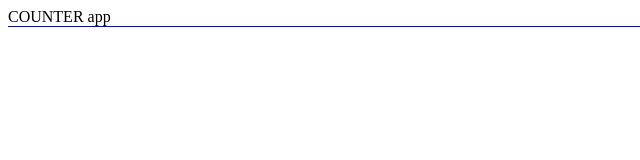
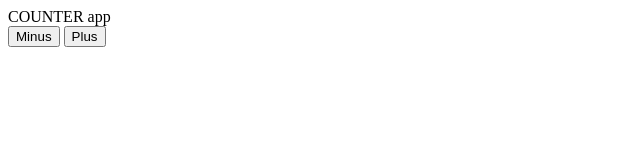
Before and after one commit to mskalniak/lesson_4, a plain HTML site: page index.html in a window 1280 px wide. Shown: the whole page, without its empty margins (0-640 px from the left). Drawn offline with Linux system fonts and the light colour scheme.

```diff
--- a/app.js
+++ b/app.js
@@ -1,6 +1,36 @@
-document.addEventListener('DOMContentLoaded', function() {
-    console.log('Counter app');
+let counter = 5;
+let logs = [];
 
-    const container = document.querySelector('.container');
-    container.style.borderTop = '1px solid blue';
-});
+
+// document.addEventListener('DOMContentLoaded', function() {
+//     console.log('Counter app');
+
+//     const containerElem = document.querySelector('.container');
+//     containerElem.style.border = '1px solid blue';
+
+//     const counterElem = document.getElementById('counter');
+//     counterElem.innerText = counter;
+// });
+
+function onMinusClicked() {
+    console.log('on minus clicked!');
+    counter--;
+    console.log('counter: ', counter);
+
+    const counterElem = document.getElementById('counter');
+    counterElem.innerText = counter;
+
+    logs.push(`${counter}: ${new Date()}`);
+    console.log(logs);
+
+    const logsElem = document
+}
+
+function onPlusClicked() {
+    console.log('on plus clicked!');
+    counter++;
+    console.log('counter: ', counter);
+
+    const counterElem = document.getElementById('counter');
+    counterElem.innerText = counter;
+}
--- a/index.html
+++ b/index.html
@@ -14,7 +14,9 @@
 
         <section>
             <div class="container">
-
+                <button id="minus" onclick="onMinusClicked()">Minus</button>
+                <span id="counter"></span>
+                <button id="plus" onclick="onPlusClicked()">Plus</button>
 
 
             </div>
--- a/styles.css
+++ b/styles.css
@@ -1,3 +1,8 @@
+html {
+    height: 100vh;
+}
+
 .container {
-    background: red;
+    height: 50vh;
+    width: 100%;
 }
```
Also changed, not shown: app2.js (added, +51 -0 lines).
